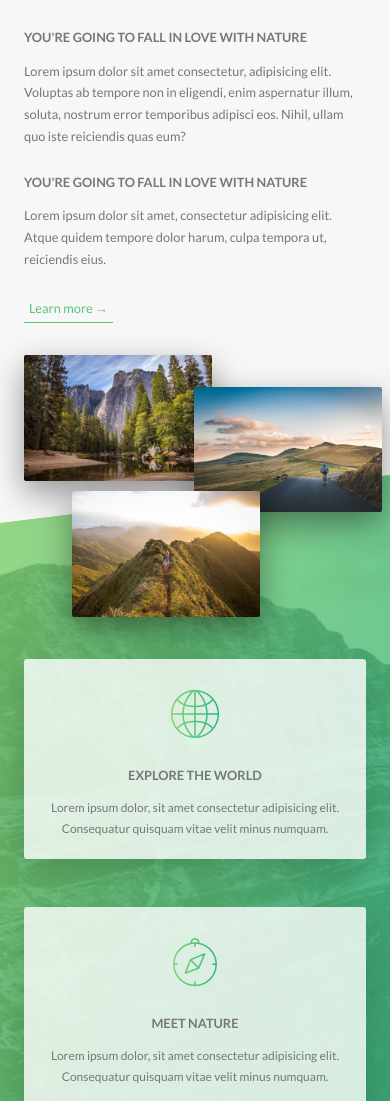
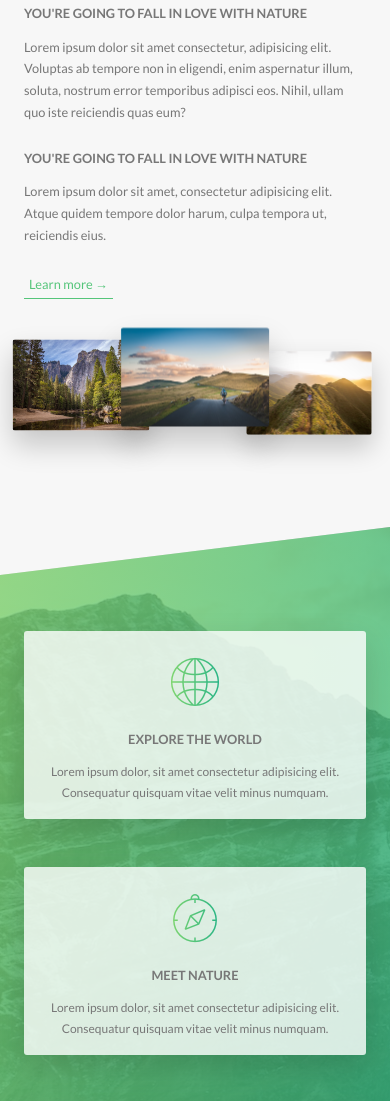
Before and after one commit to kellybarber/Schmedtmann-Natours, a website: page public/index.html in a window 390 px wide. Shown: the part 896-1997 px from the top of the page. Drawn offline with Linux system fonts and the light colour scheme.

Commit message:
Media queries for margin standards, the photo composition and feature boxes

```diff
--- a/public/sass/base/_utilities.scss
+++ b/public/sass/base/_utilities.scss
@@ -4,10 +4,18 @@
 
 .u-margin-bottom-large {
   margin-bottom: 8rem !important;
+
+  @include respond(tablet) {
+    margin-bottom: 5rem !important;
+  }
 }
 
 .u-margin-bottom-medium {
   margin-bottom: 4rem !important;
+
+  @include respond(tablet) {
+    margin-bottom: 3rem !important;
+  }
 }
 
 .u-margin-bottom-small {
--- a/public/sass/components/_composition.scss
+++ b/public/sass/components/_composition.scss
@@ -10,19 +10,44 @@
     outline-offset: 1.2rem;
     transition: all .2s;
 
+    @include respond(tablet) {
+      float: left;
+      position: relative;
+      width: 33.33%;
+      box-shadow: 0 1.5rem 3rem rgba($color-black, .2);
+    }
+
     &--p1 {
       left: 0;
       top: -2rem;
+
+      @include respond(tablet) {
+        top: 0;
+        transform: scale(1.2);
+      }
     }
 
     &--p2 {
       right: -2rem;
       top: 2rem;
+
+      @include respond(tablet) {
+        top: -1rem;
+        right: 0;
+        transform: scale(1.3);
+        z-index: 100;
+      }
     }
 
     &--p3 {
       left: 14%;
       top: 15rem;
+
+      @include respond(tablet) {
+        top: 1rem;
+        left: 0;
+        transform: scale(1.1);
+      }
     }
 
     &:hover {
--- a/public/sass/components/_feature-box.scss
+++ b/public/sass/components/_feature-box.scss
@@ -7,6 +7,10 @@
   box-shadow: 0 1.5rem 4rem rgba($color-black, .15);
   transition: all .3s;
 
+  @include respond(tablet) {
+    padding: 2rem;
+  }
+
   &__icon {
     font-size: 6rem;
     margin-bottom: .5rem;
@@ -15,6 +19,10 @@
     -webkit-background-clip: text;
     background-clip: text;
     color: transparent;
+
+    @include respond(tablet) {
+      margin-bottom: 0;
+    }
   }
 
   &:hover {
--- a/public/sass/pages/_home.scss
+++ b/public/sass/pages/_home.scss
@@ -23,17 +23,29 @@
   & > * {
     transform: skewY(7deg);
   }
+
+  @include respond(tablet) {
+    padding: 10rem 0;
+  }
 }
 
 .section-tours {
   background-color: $color-grey-light-1;
   padding: 25rem 0 15rem;
   margin-top: -10rem;
+
+  @include respond(tablet) {
+    padding: 20rem 0 10rem;
+  }
 }
 
 .section-stories {
   padding: 15rem 0;
   position: relative;
+
+  @include respond(tablet) {
+    padding: 10rem 0;
+  }
 }
 
 .section-book {
@@ -43,6 +55,10 @@
     $color-primary-light,
     $color-primary-dark
   );
+
+  @include respond(tablet) {
+    padding: 10rem 0;
+  }
 }
 
 .book {
```
Also changed, not shown: public/css/style.css.
